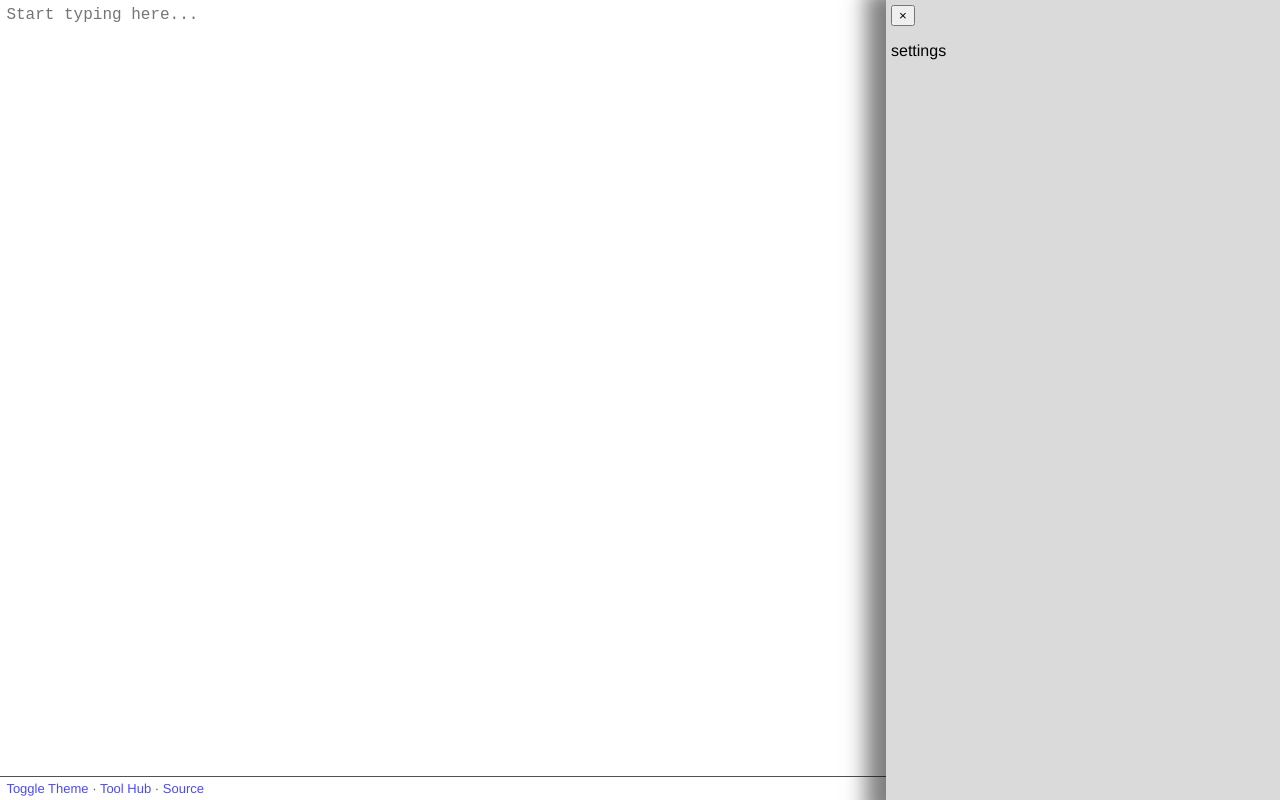
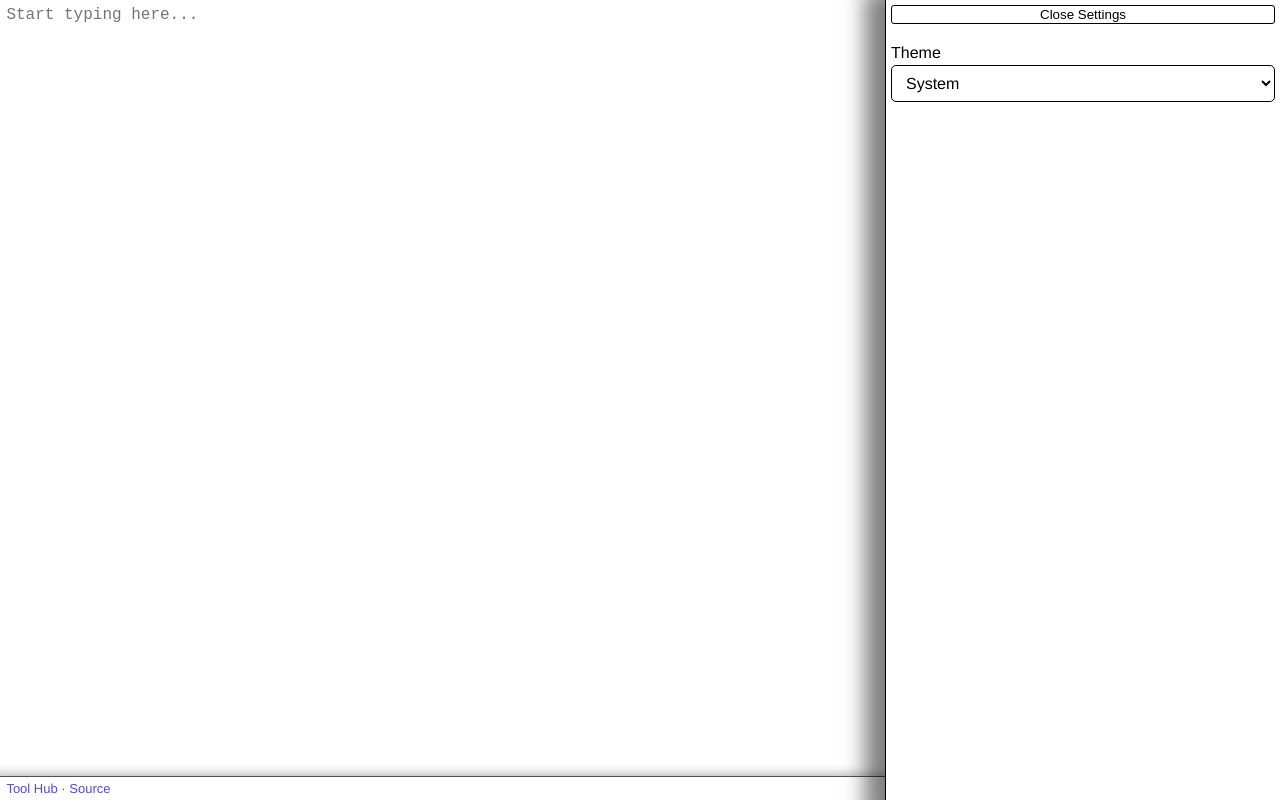
Before and after one commit to Silxer12/FTP, a plain HTML site: page docs/txteditor/index.html in a window 1280 px wide. Both pictures are taken after a click on the button 1257 px from the left and 23 px from the top of the page. Drawn offline with Linux system fonts and the light colour scheme.

Commit message:
move theme to settings and include true system theme

```diff
--- a/docs/all.css
+++ b/docs/all.css
@@ -70,6 +70,8 @@ footer {
 
     font-size: 13px;
     font-family: Helvetica, sans-serif;
+
+    box-shadow: 0px 5px 10px 7px rgba(0, 0, 0, 0.3);
 }
 
 button {
@@ -113,6 +115,10 @@ button {
 }
 
 .side-menu {
+    display: flex;
+    flex-direction: column;
+    gap: 20px;
+
     position: fixed;
     top: 0;
     right: 0;
@@ -123,8 +129,41 @@ button {
     z-index: 999;
     padding: 5px;
 
-    background: var(--button-hover);
+    background: var(--bg);
+    color: var(--text);
+    border-left: 1px solid var(--text);
+
     box-shadow: -10px 0px 20px 10px rgba(0, 0, 0, 0.5);
+}
+
+.side-menu[hidden] {
+    display: none;
+}
+
+.settings-section {
+    display: flex;
+    flex-direction: column;
+    gap: 3px;
+}
+
+.setting-select {
+    padding: 8px 10px;
+    border-radius: 5px;
+    border: 1px solid var(--text);
+
+    background: var(--bg);
+    color: var(--text);
+
+    font: inherit;
+    cursor: pointer;
+}
+
+.side-menu .close-btn {
+    background-color: var(--bg);
+    color: var(--text);
+
+    border: 1px solid var(--text);
+    border-radius: 3px;
 }
 
 a,
--- a/docs/all.js
+++ b/docs/all.js
@@ -1,19 +1,13 @@
 const settingsMenu = document.getElementById("settingsMenu");
+const themeSet = document.getElementById("theme");
 
 var theme = localStorage.getItem("theme") ?? "system";
 
-var settingsIsOpen = false;
+var settingsHidden = true;
 
-if (theme == "system") {
-    const prefersDark = window.matchMedia('(prefers-color-scheme: dark)').matches;
-    if (prefersDark) {
-        theme = "dark";
-    } else {
-        theme = "light";
-    }
-};
-
-document.documentElement.dataset.theme = theme; // set theme based on the loaded data
+// set theme based on the loaded data supporting system theme
+setTheme(theme);
+themeSet.value = theme;
 
 function toggleTheme() {
     if (theme == "light") {
@@ -27,6 +21,36 @@ function toggleTheme() {
     }
 }
 
+function setTheme(themeSel) {
+    switch (themeSel) {
+        case "system":
+            if (window.matchMedia('(prefers-color-scheme: dark)').matches) {
+                themeToGo = "dark";
+                break;
+            } else {
+                themeToGo = "light";
+                break;
+            }
+
+        case "dark":
+            themeToGo = "dark";
+            break;
+
+        case "light":
+            themeToGo = "light";
+            break;
+
+        default:
+            themeToGo = "light";
+            break;
+    }
+
+    document.documentElement.dataset.theme = themeToGo;
+    localStorage.setItem("theme", themeSel);
+    theme = themeSel;
+
+}
+
 // Ctrl+Shift+D for switching theme
 document.addEventListener('keydown', function(e) {
   if ((e.ctrlKey || e.metaKey) && e.shiftKey && e.key.toLowerCase() === 'd') {
@@ -36,7 +60,19 @@ document.addEventListener('keydown', function(e) {
 }});
 
 function toggleSettings() {
-    settingsMenu.hidden = settingsIsOpen;
+    settingsHidden = !settingsHidden;
 
-    settingsIsOpen = !settingsIsOpen;
+    settingsMenu.hidden = settingsHidden;
 }
+
+document.addEventListener('keydown', function(e) {
+    if (e.key == 'Escape') {
+        settingsHidden = true;
+        settingsMenu.hidden = true;
+    }
+});
+
+// look for changes in theme setting
+themeSet.addEventListener('change', function(e) {
+    setTheme(e.target.value);
+});
--- a/docs/txteditor/index.html
+++ b/docs/txteditor/index.html
@@ -13,9 +13,18 @@
 	</button>
 
 	<aside id="settingsMenu" class="side-menu" hidden>
-		<button id="closeBtn" class="close-btn" onclick="toggleSettings()">&times;</button>
+		<button id="closeBtn" class="close-btn" onclick="toggleSettings()">Close Settings</button>
 
-		<p>settings</p>
+		<div class="settings-section">
+			<label for="theme">Theme</label>
+
+			<select id="theme" class="setting-select">
+				<option value="system">System</option>
+				<option value="light">Light</option>
+				<option value="dark">Dark</option>
+			</select>
+
+		</div>
 	</aside>
 
 	<main>
@@ -24,15 +33,11 @@
 
 	<footer>
 		<div>
-			<a href="#" onclick="toggleTheme()">Toggle Theme</a>
-			·
 			<a href="../index.html">Tool Hub</a>
 			·
 			<a href="https://github.com/Silxer12/FTP">Source</a>
 		</div>
-		<span>
-			"For The People"
-		</span>
+		<span> "For The People" </span>
 	</footer>
 
 </body>
```
Also changed, not shown: docs/index.html (+19 -2 lines).
